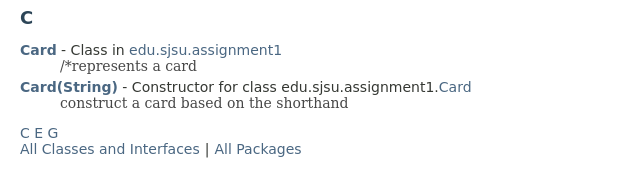
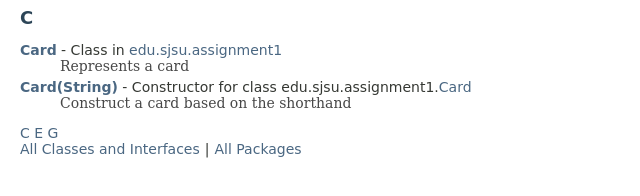
Before and after one commit to JHyeon0915/CardDocumentation, a plain HTML site: page index-files/index-1.html in a window 1280 px wide. Shown: the part 172-368 px from the top of the page, 0-640 px from the left. Drawn offline with Linux system fonts and the light colour scheme; a web font is replaced by a local one.

Commit message:
Fix: fix typo in documentation of Card

```diff
--- a/index-files/index-1.html
+++ b/index-files/index-1.html
@@ -1,7 +1,7 @@
 <!DOCTYPE HTML>
 <html lang="ko">
 <head>
-<!-- Generated by javadoc (17) on Fri Jul 01 03:32:24 KST 2022 -->
+<!-- Generated by javadoc (17) on Fri Jul 01 03:47:06 KST 2022 -->
 <title>C-Index</title>
 <meta name="viewport" content="width=device-width, initial-scale=1">
 <meta http-equiv="Content-Type" content="text/html; charset=utf-8">
@@ -54,11 +54,11 @@ loadScripts(document, 'script');</script>
 <dl class="index">
 <dt><a href="../edu/sjsu/assignment1/Card.html" class="type-name-link" title="class in edu.sjsu.assignment1">Card</a> - Class in <a href="../edu/sjsu/assignment1/package-summary.html">edu.sjsu.assignment1</a></dt>
 <dd>
-<div class="block">/*represents a card</div>
+<div class="block">Represents a card</div>
 </dd>
 <dt><a href="../edu/sjsu/assignment1/Card.html#%3Cinit%3E(java.lang.String)" class="member-name-link">Card(String)</a> - Constructor for class edu.sjsu.assignment1.<a href="../edu/sjsu/assignment1/Card.html" title="class in edu.sjsu.assignment1">Card</a></dt>
 <dd>
-<div class="block">construct a card based on the shorthand</div>
+<div class="block">Construct a card based on the shorthand</div>
 </dd>
 </dl>
 <a href="index-1.html">C</a>&nbsp;<a href="index-2.html">E</a>&nbsp;<a href="index-3.html">G</a>&nbsp;<br><a href="../allclasses-index.html">All&nbsp;Classes&nbsp;and&nbsp;Interfaces</a><span class="vertical-separator">|</span><a href="../allpackages-index.html">All&nbsp;Packages</a></main>
```
Also changed, not shown: allclasses-index.html (+2 -2 lines), allpackages-index.html (+1 -1 lines), edu/sjsu/assignment1/Card.html (+4 -4 lines), edu/sjsu/assignment1/package-summary.html (+2 -2 lines), edu/sjsu/assignment1/package-tree.html (+1 -1 lines), help-doc.html (+1 -1 lines), index-files/index-2.html (+1 -1 lines), index-files/index-3.html (+1 -1 lines), index.html (+1 -1 lines), overview-tree.html (+1 -1 lines).
